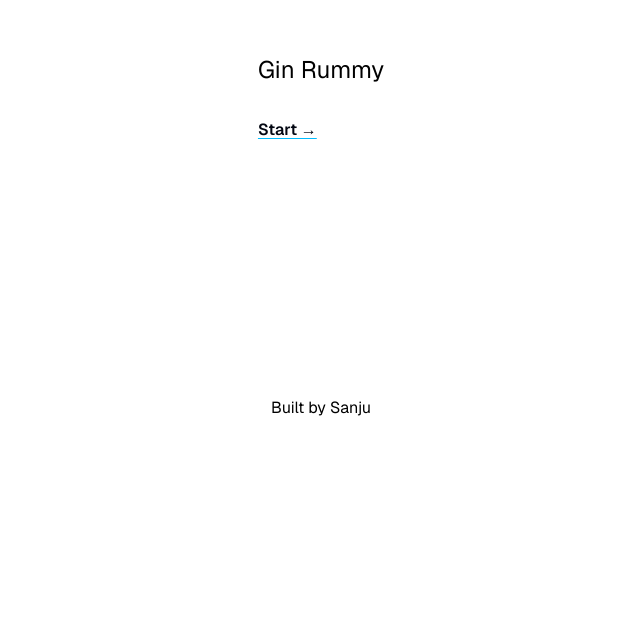
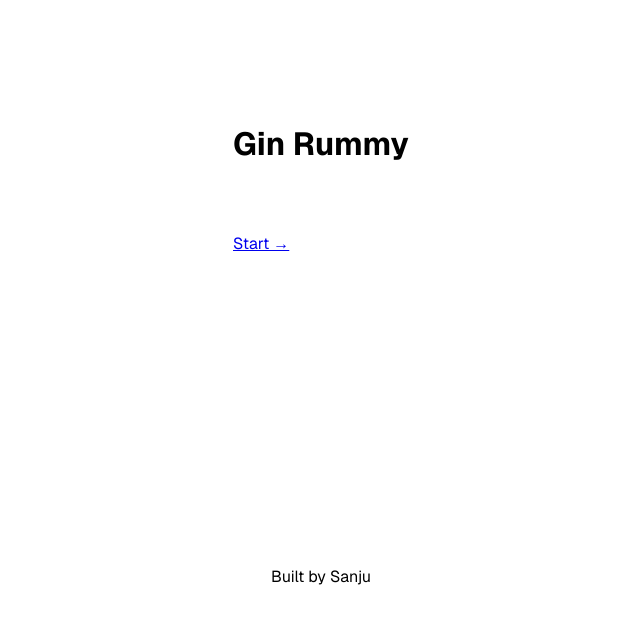
Before and after one commit to sanju-paras/gin-rummy, a Next.js app: page / in a window 1280 px wide. Shown: the part 302-926 px from the top of the page, without its empty margins (319-959 px from the left). Before the commit the page ends 800 px from the top, so only its background shows below. Built offline with nearby package versions, Linux system fonts and the light colour scheme.

Commit message:
remove tailwind

```diff
--- a/app/globals.css
+++ b/app/globals.css
@@ -1,4 +1,3 @@
-@import "tailwindcss";
 /*:root {*/
 /*  --background: #ffffff;*/
 /*  --foreground: #171717;*/
--- a/postcss.config.mjs
+++ /dev/null
@@ -1,6 +0,0 @@
-const config = {
-  plugins: {
-    "@tailwindcss/postcss": {},
-  },
-};
-export default config;
```
Also changed, not shown: 1 other file (tests, documents, lock files or other folders).
